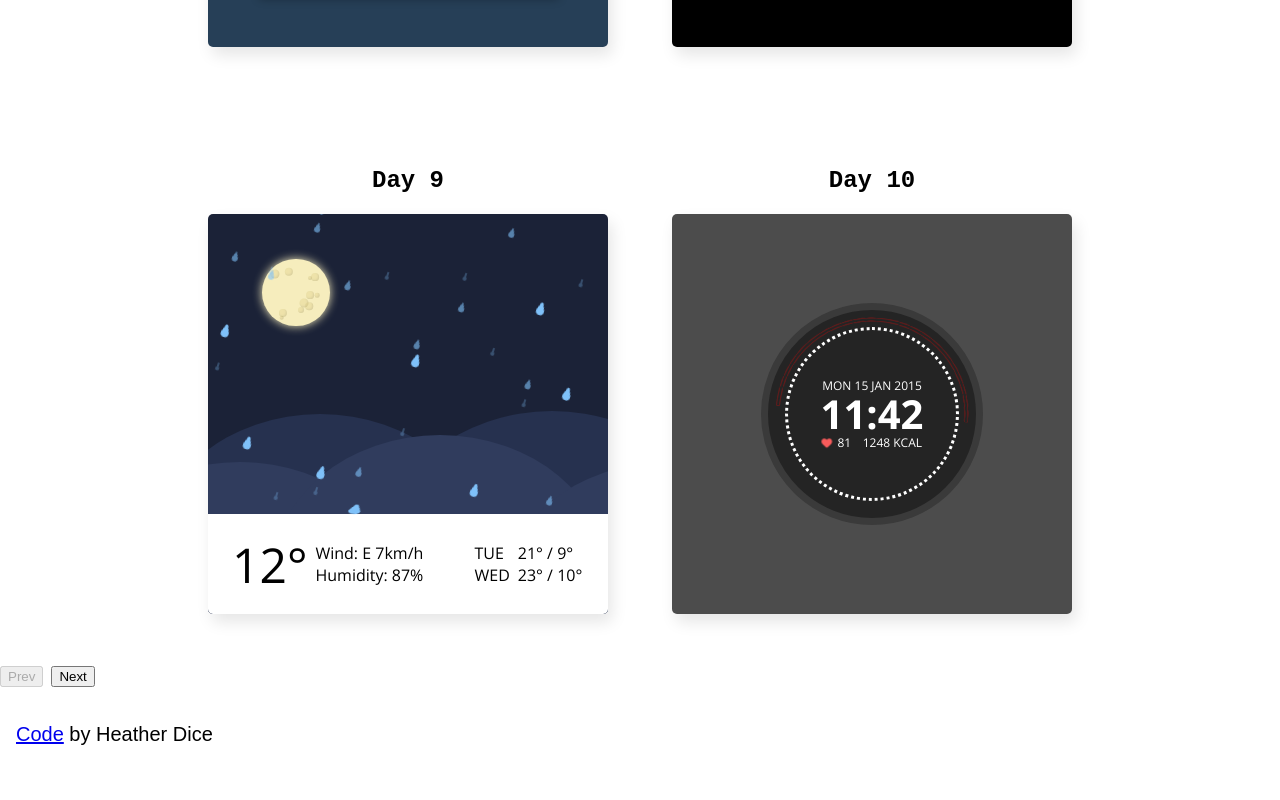
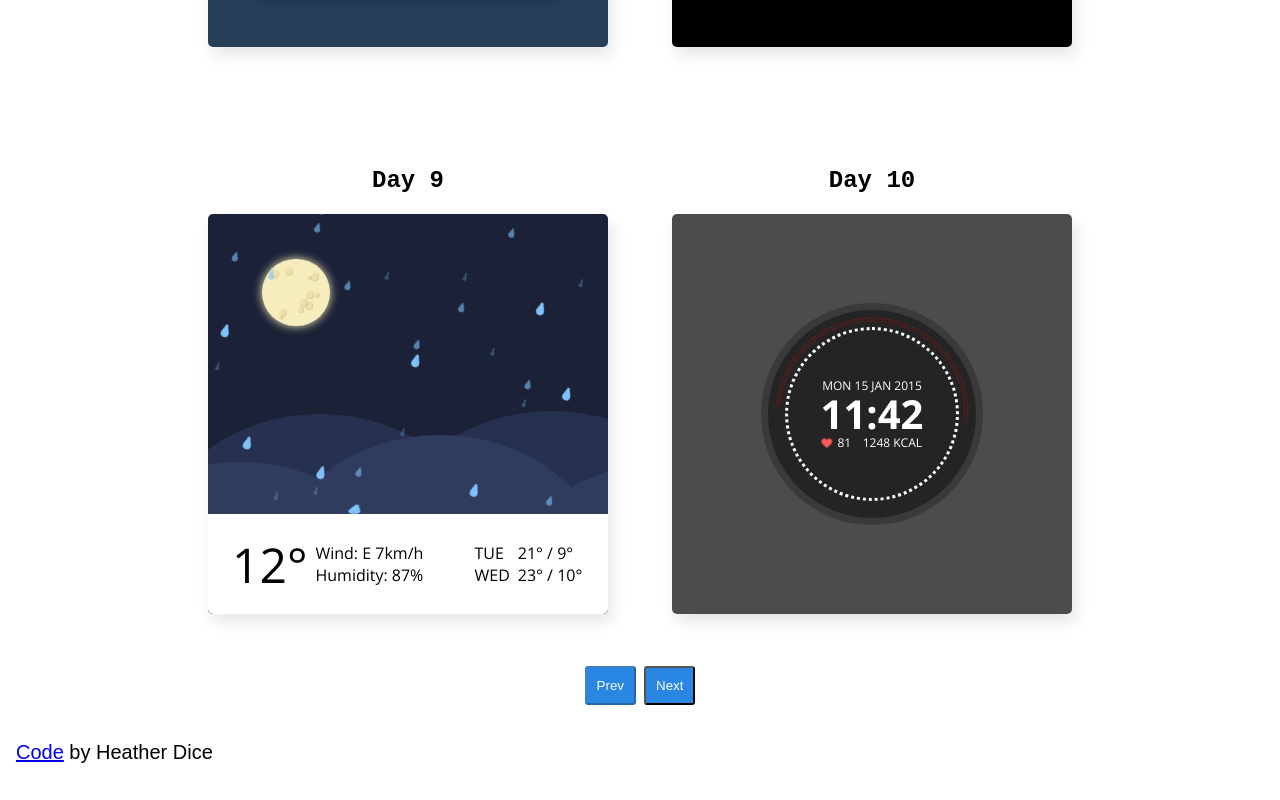
Before and after one commit to heatherdice/100_days_css, a React (Create React App) app: page / in a window 1280 px wide. Shown: the part 3060-3860 px from the top of the page. Built offline with nearby package versions, Linux system fonts and the light colour scheme.

Commit message:
Added some basic css styling

```diff
--- a/src/components/Pagination.js
+++ b/src/components/Pagination.js
@@ -27,7 +27,10 @@ export default function Pagination({ totalItems, itemsPerPage = 10 }) {
 
     return (
         <nav aria-label="Pagination" className="pag-container">
-            <button onClick={() => handlePageChange(currentPage - 1)} disabled={currentPage === 1}>
+            <button
+                onClick={() => handlePageChange(currentPage - 1)} disabled={currentPage === 1}
+                className = "pg-btn"
+            >
                 Prev
             </button>
 
@@ -37,12 +40,16 @@ export default function Pagination({ totalItems, itemsPerPage = 10 }) {
                     onClick={() => handlePageChange(page)}
                     aria-current={page === currentPage ? "page" : undefined}
                     style={{ fontWeight: page === currentPage ? "bold" : "normal" }}
+                    className = "pg-btn"
                 >
                 {page}
                 </button>
             ))}
 
-            <button onClick={() => handlePageChange(currentPage + 1)} disabled={currentPage === totalPages}>
+            <button
+                onClick={() => handlePageChange(currentPage + 1)} disabled={currentPage === totalPages}
+                className="pg-btn"
+            >
                 Next
             </button>
         </nav>
--- a/src/styles/Pagination.css
+++ b/src/styles/Pagination.css
@@ -1,5 +1,13 @@
 .pag-container {
     display: flex;
-    alignItems: center;
+    align-items: center;
+    justify-content: center;
     gap: 8px;
 }
+
+.pg-btn {
+    background: #2A86E3;
+    color: white;
+    padding: 0.75em;
+    border-radius: 3px;
+}
```
